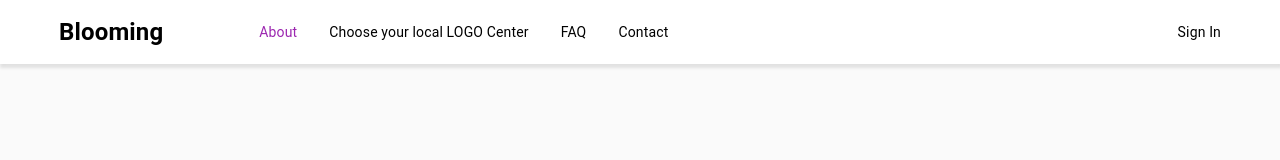
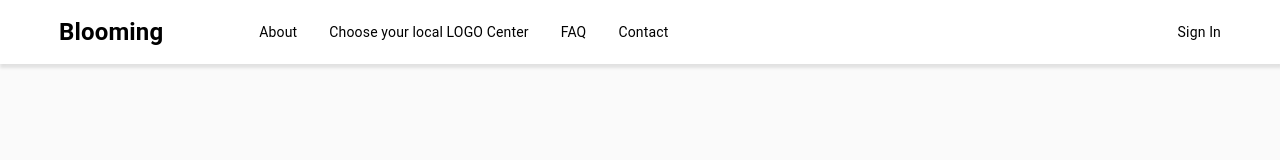
Before and after one commit to dsc-sookmyung/2021-Gitribute-SolutionChallenge, a React (Create React App) app in the folder frontend/: page / in a window 1280 px wide. Shown: the top 160 px of the page. Built offline with nearby package versions, Linux system fonts and the light colour scheme.

Commit message:
Fix style: active to focus

```diff
--- a/frontend/src/components/Common/NavbarElements.js
+++ b/frontend/src/components/Common/NavbarElements.js
@@ -31,10 +31,10 @@ export const NavLink = styled(Link)`
   padding: 0 1rem;
   height: 100%;
   cursor: pointer;
-  &.active {
+  &:hover {
     color: #9c27b0;
   }
-  &: hover {
+  &:focus {
     color: #9c27b0;
   }
 `;
@@ -70,17 +70,16 @@ export const NavBtnLink = styled(Link)`
   text-decoration: none;
   &:hover {
     transition: all 0.2s ease-in-out;
-    // background: #fff;
     color: #9c27b0;
   }
-  &.active {
+  &:focus {
     color: #9c27b0;
   }
 `;
 
 export const NavBtnUser = styled.div`
   padding: 0rem 1rem;
-  color: #fff;
+  color: #000;
   outline: none;
   border: none;
   cursor: pointer;
@@ -88,10 +87,9 @@ export const NavBtnUser = styled.div`
   text-decoration: none;
   &:hover {
     transition: all 0.2s ease-in-out;
-    // background: #fff;
     color: #9c27b0;
   }
-  &.active {
+  &:focus {
     color: #9c27b0;
   }
 `;
```
